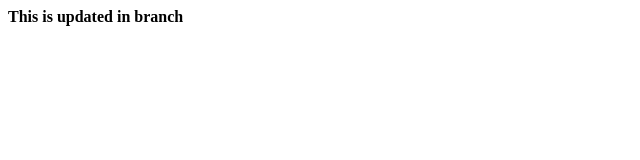
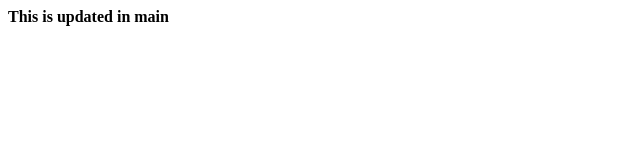
Before and after one commit to Smriti-Pivotroots/localrepo, a plain HTML site: page index.html in a window 1280 px wide. Shown: the full height of the page, 0-640 px from the left. Drawn offline with Linux system fonts and the light colour scheme.

Commit message:
main branch

```diff
--- a/index.html
+++ b/index.html
@@ -1 +1 @@
-<b>This is updated in branch</b>
+<b>This is updated in main</b>
```
